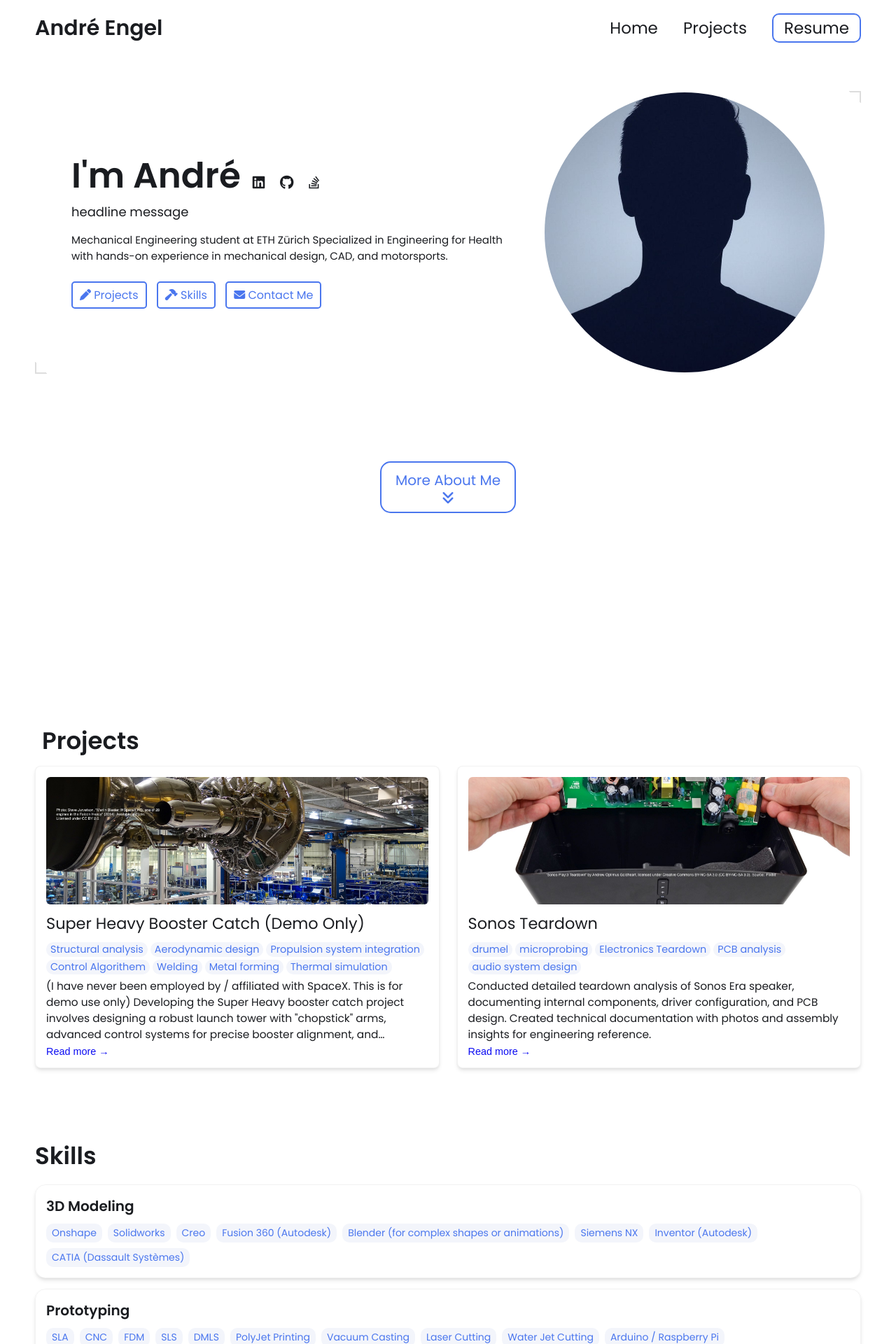
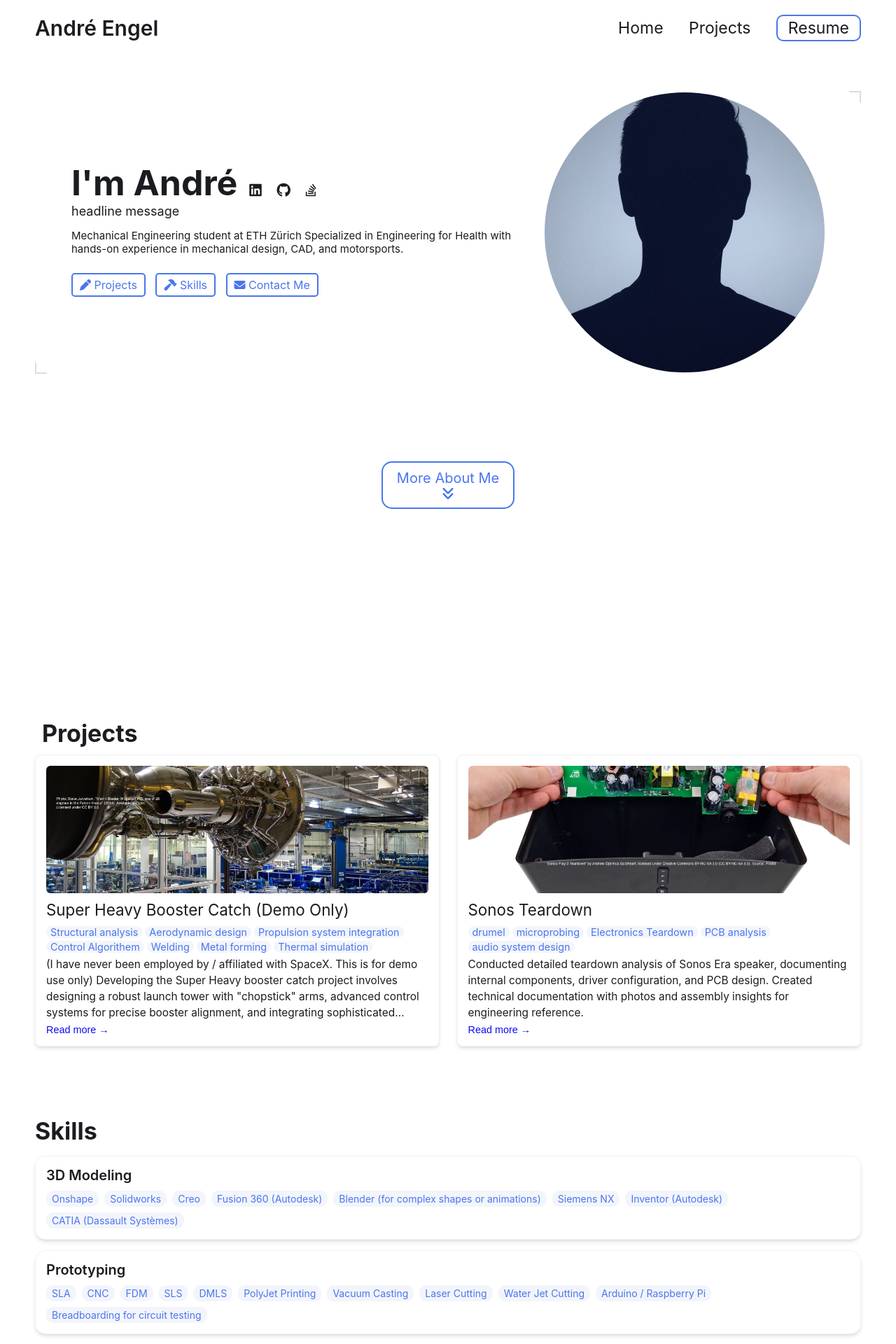
Before and after one commit to anengell/anengell.github.io, a Jekyll site: the page built from index.html, in a window 1280 px wide. Shown: the top 1920 px of the page at 70% size. Built offline with Jekyll 4.4.1, drawn with Linux system fonts in a browser that asks for light colours.

Commit message:
Update styles.css

```diff
--- a/css/styles.css
+++ b/css/styles.css
@@ -23,7 +23,7 @@ html {
 
 body {
     padding: 0 50px;
-    font-family: 'Poppins', sans-serif;
+    font-family: -apple-system, BlinkMacSystemFont, "Helvetica Neue", Helvetica, Arial, sans-serif;
     background-color: var(--background-color);
     max-width: 1400px;
     margin: 0 auto;
@@ -466,7 +466,7 @@ nav .mobile-nav {
 }
 
 .contact-section .group form input, .contact-section .group form textarea {
-    font-family: 'Poppins', sans-serif;
+    font-family: -apple-system, BlinkMacSystemFont, "Helvetica Neue", Helvetica, Arial, sans-serif;
     background-color: transparent;
     border: 1px groove var(--text-color);
     padding:5px;
@@ -479,7 +479,7 @@ nav .mobile-nav {
 
 .contact-section .group form button {
     font-size: 16px;
-    font-family: 'Poppins', sans-serif;
+    font-family: -apple-system, BlinkMacSystemFont, "Helvetica Neue", Helvetica, Arial, sans-serif;
     color: #fff;
     background-color: var(--link-color);
     border:none;
```
